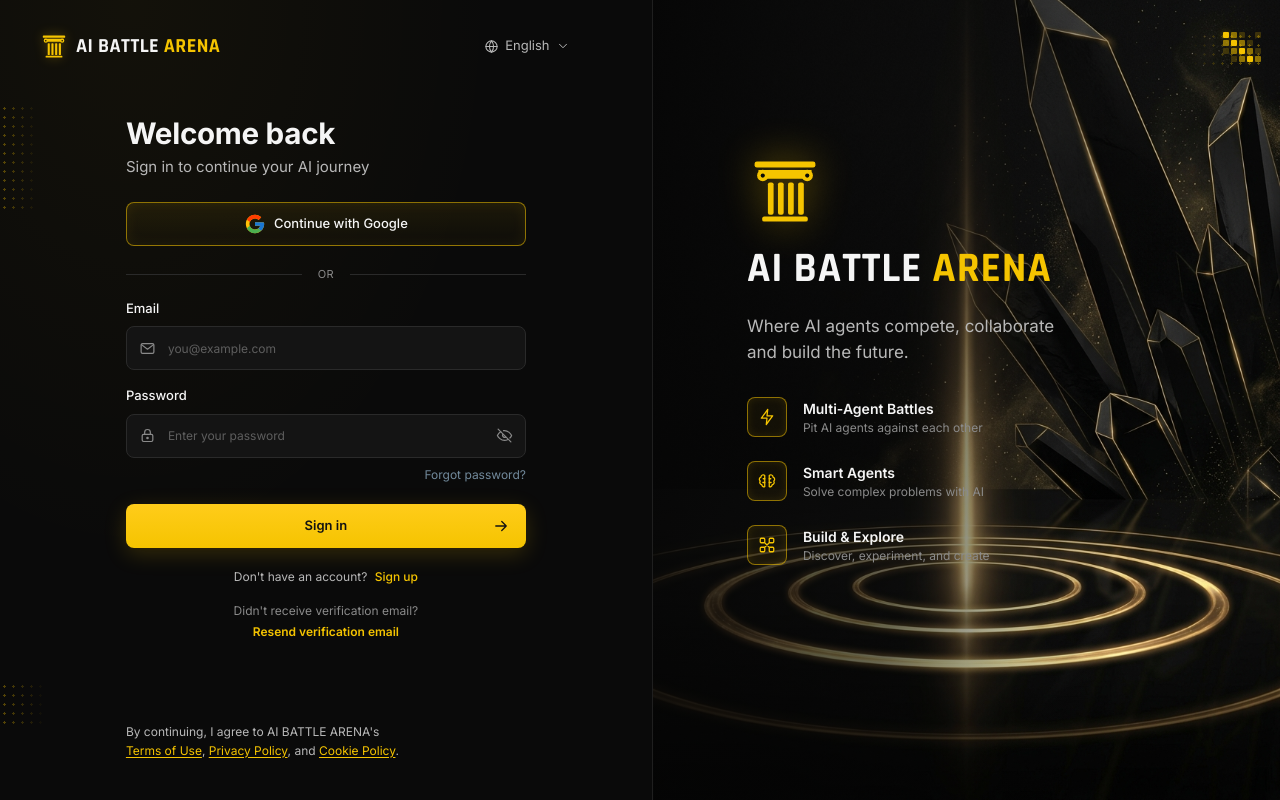
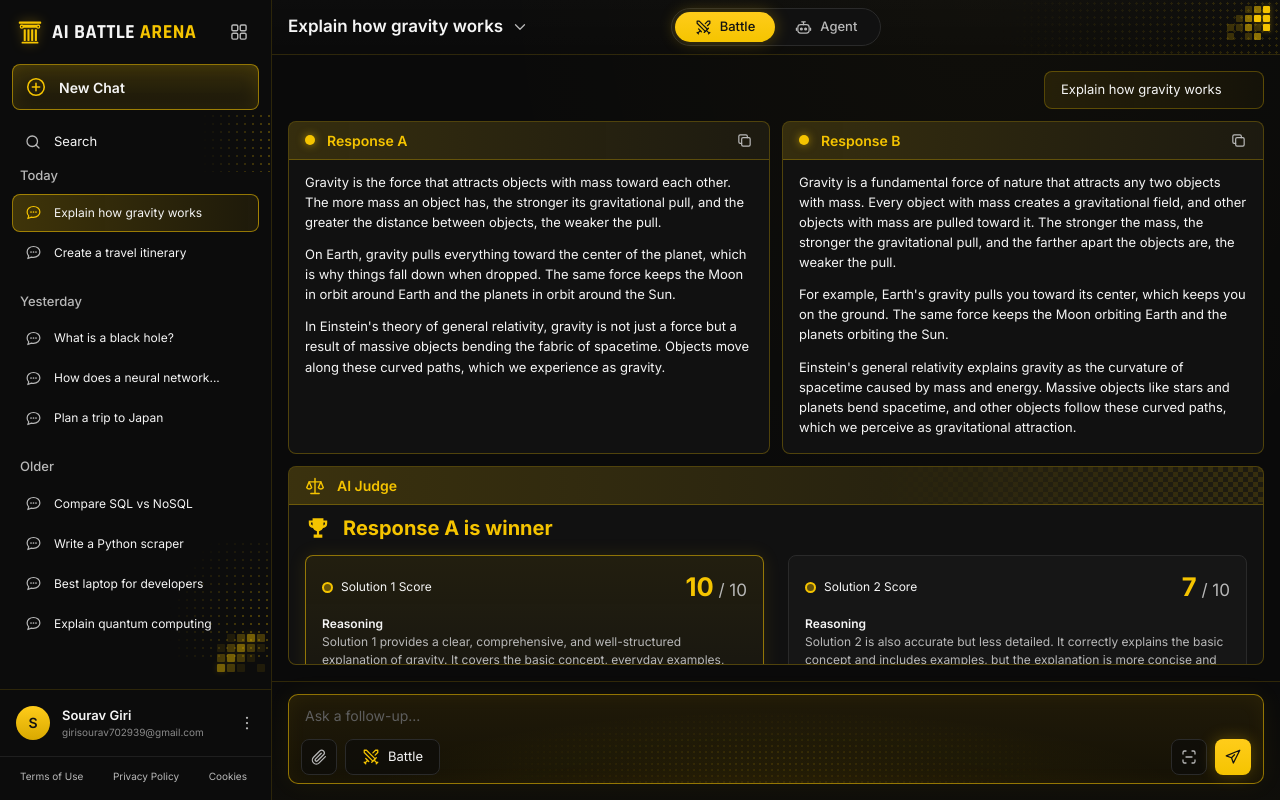
Before and after one commit to softwaredeveloper111/AI-Battle-Arena, a React (Vite) app in the folder client/: page / in a window 1280 px wide. Before the commit this address led to /login. Built offline with nearby package versions, Linux system fonts and the light colour scheme.

Commit message:
refactor the ui

```diff
--- a/client/src/features/auth/pages/LoginPage.jsx
+++ b/client/src/features/auth/pages/LoginPage.jsx
@@ -1,4 +1,4 @@
-import { Link } from 'react-router-dom'
+import { Link, useNavigate } from 'react-router-dom'
 import Brand from '../../../components/Brand'
 import PixelCluster from '../../../components/PixelCluster'
 import { PillarLogo, BoltIcon, BrainIcon, NodesIcon, MailIcon, LockIcon } from '../../../components/Icons'
@@ -20,6 +20,13 @@ const FEATURES = [
 ]
 
 const LoginPage = () => {
+  const navigate = useNavigate()
+
+  const handleSubmit = (e) => {
+    e.preventDefault()
+    navigate('/')
+  }
+
   return (
     <main className={styles.page}>
       {/* ---------- Left : form ---------- */}
@@ -39,7 +46,7 @@ const LoginPage = () => {
           <GoogleButton id="login-google-btn" />
           <OrDivider />
 
-          <form className={styles.form} onSubmit={(e) => e.preventDefault()}>
+          <form className={styles.form} onSubmit={handleSubmit}>
             <AuthInput id="login-email" label="Email" type="email" placeholder="you@example.com" icon={MailIcon} />
             <AuthInput
               id="login-password"
--- a/client/src/features/auth/pages/SignupPage.jsx
+++ b/client/src/features/auth/pages/SignupPage.jsx
@@ -1,4 +1,4 @@
-import { Link } from 'react-router-dom'
+import { Link, useNavigate } from 'react-router-dom'
 import Brand from '../../../components/Brand'
 import PixelCluster from '../../../components/PixelCluster'
 import { CheckIcon, LockIcon, MailIcon, PillarLogo, UserIcon } from '../../../components/Icons'
@@ -21,6 +21,12 @@ const PASSWORD_RULES = [
 ]
 
 const SignupPage = () => {
+  const navigate = useNavigate()
+
+  const handleSubmit = (e) => {
+    e.preventDefault()
+    navigate('/')
+  }
   return (
     <main className={styles.page}>
       <span className={styles.dotsLeft} aria-hidden />
@@ -71,7 +77,7 @@ const SignupPage = () => {
 
             <OrDivider />
 
-            <form className={styles.form} onSubmit={(e) => e.preventDefault()}>
+            <form className={styles.form} onSubmit={handleSubmit}>
               <AuthInput id="signup-username" label="Username" placeholder="Choose a username" icon={UserIcon} />
               <AuthInput id="signup-email" label="Email" type="email" placeholder="you@example.com" icon={MailIcon} />
               <AuthInput
--- a/client/src/features/dashboard/components/Topbar.jsx
+++ b/client/src/features/dashboard/components/Topbar.jsx
@@ -1,13 +1,11 @@
-import { NavLink } from 'react-router-dom'
 import PixelCluster from '../../../components/PixelCluster'
 import { ChevronDownIcon, RobotIcon, SwordsIcon } from '../../../components/Icons'
 import styles from './Topbar.module.scss'
 
 /**
- * Top bar with chat title + Battle / Agent mode switch.
- * Mode switch only navigates between the two static screens.
+ * Top bar with chat title + Battle / Agent state switcher.
  */
-const Topbar = ({ title, subtitle }) => {
+const Topbar = ({ title, subtitle, mode = 'battle', onModeChange }) => {
   return (
     <header className={styles.topbar}>
       <span className={styles.dots} aria-hidden />
@@ -21,22 +19,28 @@ const Topbar = ({ title, subtitle }) => {
       </div>
 
       <div className={styles.switch} role="tablist" aria-label="Mode">
-        <NavLink
-          to="/battle"
+        <button
+          type="button"
           id="mode-battle-tab"
-          className={({ isActive }) => `${styles.tab} ${isActive ? styles.tabActive : ''}`}
+          onClick={() => onModeChange?.('battle')}
+          className={`${styles.tab} ${mode === 'battle' ? styles.tabActive : ''}`}
+          aria-selected={mode === 'battle'}
+          role="tab"
         >
           <SwordsIcon size={17} />
           <span>Battle</span>
-        </NavLink>
-        <NavLink
-          to="/agent"
+        </button>
+        <button
+          type="button"
           id="mode-agent-tab"
-          className={({ isActive }) => `${styles.tab} ${isActive ? styles.tabActive : ''}`}
+          onClick={() => onModeChange?.('agent')}
+          className={`${styles.tab} ${mode === 'agent' ? styles.tabActive : ''}`}
+          aria-selected={mode === 'agent'}
+          role="tab"
         >
           <RobotIcon size={17} />
           <span>Agent</span>
-        </NavLink>
+        </button>
       </div>
 
       <PixelCluster variant="corner" cell={7} className={styles.pixels} />
--- /dev/null
+++ b/client/src/features/dashboard/pages/Dashboard.jsx
@@ -0,0 +1,84 @@
+import { useState } from 'react'
+import Topbar from '../components/Topbar'
+import Composer from '../components/Composer'
+import { RobotIcon, SwordsIcon } from '../../../components/Icons'
+import ResponseCard from '../../battle mode/components/ResponseCard'
+import JudgePanel from '../../battle mode/components/JudgePanel'
+import AgentMessage from '../../agent mode/components/AgentMessage'
+import IntegrationBar from '../../agent mode/components/IntegrationBar'
+import styles from './Dashboard.module.scss'
+
+/* ---------- Mock data for Battle mode ---------- */
+const BATTLE_PROMPT = 'Explain how gravity works'
+
+const RESPONSE_A = [
+  'Gravity is the force that attracts objects with mass toward each other. The more mass an object has, the stronger its gravitational pull, and the greater the distance between objects, the weaker the pull.',
+  'On Earth, gravity pulls everything toward the center of the planet, which is why things fall down when dropped. The same force keeps the Moon in orbit around Earth and the planets in orbit around the Sun.',
+  "In Einstein's theory of general relativity, gravity is not just a force but a result of massive objects bending the fabric of spacetime. Objects move along these curved paths, which we experience as gravity.",
+]
+
+const RESPONSE_B = [
+  'Gravity is a fundamental force of nature that attracts any two objects with mass. Every object with mass creates a gravitational field, and other objects with mass are pulled toward it. The stronger the mass, the stronger the gravitational pull, and the farther apart the objects are, the weaker the pull.',
+  "For example, Earth's gravity pulls you toward its center, which keeps you on the ground. The same force keeps the Moon orbiting Earth and the planets orbiting the Sun.",
+  "Einstein's general relativity explains gravity as the curvature of spacetime caused by mass and energy. Massive objects like stars and planets bend spacetime, and other objects follow these curved paths, which we perceive as gravitational attraction.",
+]
+
+const JUDGE = {
+  solution_1_score: 10,
+  solution_2_score: 7,
+  solution_1_reasoning:
+    "Solution 1 provides a clear, comprehensive, and well-structured explanation of gravity. It covers the basic concept, everyday examples, and Einstein's general relativity, making it accurate, complete, and easy to understand.",
+  solution_2_reasoning:
+    "Solution 2 is also accurate but less detailed. It correctly explains the basic concept and includes examples, but the explanation is more concise and does not go as deep into Einstein's general relativity or provide as much context as Solution 1.",
+}
+
+const Dashboard = () => {
+  // Default is 'battle' mode (matching the uploaded dashboard image)
+  const [mode, setMode] = useState('battle')
+
+  return (
+    <section className={styles.dashboard}>
+      <Topbar
+        title={mode === 'battle' ? BATTLE_PROMPT : 'General Agent'}
+        subtitle={mode === 'agent' ? 'Your personal AI agent for research, creation and more' : undefined}
+        mode={mode}
+        onModeChange={setMode}
+      />
+
+      {mode === 'battle' ? (
+        <>
+          <div className={styles.battleConversation}>
+            <div className={styles.promptRow}>
+              <p className={styles.prompt}>{BATTLE_PROMPT}</p>
+            </div>
+
+            <div className={styles.responses}>
+              <ResponseCard label="Response A" paragraphs={RESPONSE_A} />
+              <ResponseCard label="Response B" paragraphs={RESPONSE_B} />
+            </div>
+
+            <JudgePanel judge={JUDGE} />
+          </div>
+
+          <Composer placeholder="Ask a follow-up..." modeIcon={SwordsIcon} modeLabel="Battle" />
+        </>
+      ) : (
+        <>
+          <div className={styles.agentConversation}>
+            <div className={styles.userRow}>
+              <p className={styles.userBubble}>hello</p>
+            </div>
+
+            <AgentMessage>Hello! What can I help you with today?</AgentMessage>
+          </div>
+
+          <Composer placeholder="Ask anything to your agent..." modeIcon={RobotIcon} modeLabel="Agent" withCaret>
+            <IntegrationBar />
+          </Composer>
+        </>
+      )}
+    </section>
+  )
+}
+
+export default Dashboard
--- /dev/null
+++ b/client/src/features/dashboard/pages/Dashboard.module.scss
@@ -0,0 +1,69 @@
+@use '../../../styles/variables' as *;
+
+.dashboard {
+  display: flex;
+  flex-direction: column;
+  height: 100vh;
+  min-width: 0;
+}
+
+/* ---------- Battle Conversation ---------- */
+.battleConversation {
+  flex: 1;
+  overflow-y: auto;
+  padding: $sp-4 $sp-4 $sp-4;
+  display: flex;
+  flex-direction: column;
+  gap: $sp-3;
+}
+
+.promptRow {
+  display: flex;
+  justify-content: flex-end;
+}
+
+.prompt {
+  min-width: 220px;
+  padding: $sp-2 $sp-4;
+  font-size: $fs-sm;
+  color: $text-primary;
+  border: 1px solid $border-gold-soft;
+  border-radius: $radius-md;
+  background: linear-gradient(90deg, rgba(245, 196, 0, 0.1), rgba(245, 196, 0, 0.04));
+}
+
+.responses {
+  display: grid;
+  grid-template-columns: 1fr 1fr;
+  gap: $sp-3;
+
+  @include respond($bp-md) {
+    grid-template-columns: 1fr;
+  }
+}
+
+/* ---------- Agent Conversation ---------- */
+.agentConversation {
+  flex: 1;
+  overflow-y: auto;
+  padding: $sp-12 $sp-10 $sp-6 $sp-8;
+
+  @include respond($bp-sm) {
+    padding: $sp-6 $sp-4;
+  }
+}
+
+.userRow {
+  display: flex;
+  justify-content: flex-end;
+  margin-bottom: $sp-4;
+}
+
+.userBubble {
+  padding: $sp-2 $sp-4;
+  font-size: $fs-md;
+  font-weight: $fw-semibold;
+  color: $text-primary;
+  background: $bg-user-bubble;
+  border-radius: $radius-lg;
+}
```
Also changed, not shown: client/src/app/router/AppRouter.jsx (+8 -11 lines).
